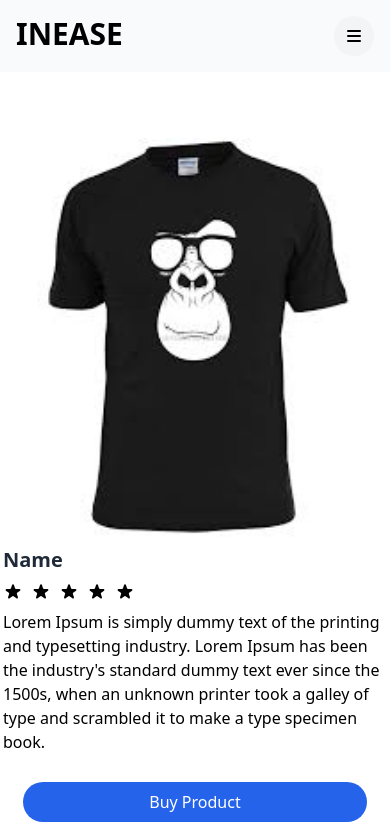
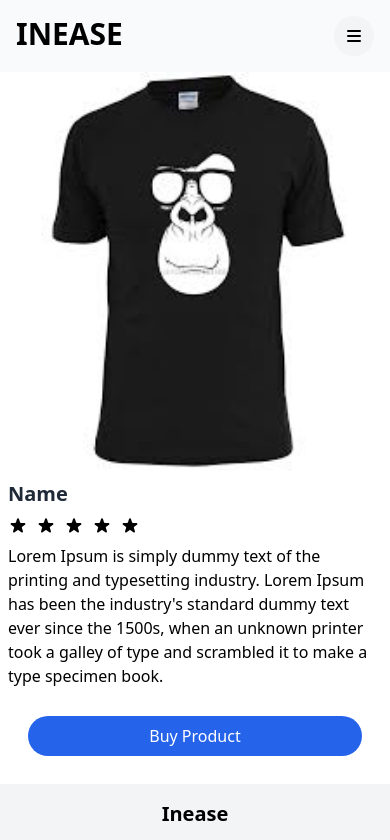
Before and after one commit to gmvivekanandan/inease, a Next.js app: page /1 in a window 390 px wide. Shown: the top 840 px of the page. Built offline with nearby package versions, Linux system fonts and the light colour scheme.

Commit message:
added responsive side bar

```diff
--- a/pages/[detail].js
+++ b/pages/[detail].js
@@ -2,7 +2,7 @@ import Image from "next/image";
 
 export default function Detail() {
   return (
-    <div className="h-screen flex justify-center items-center">
+    <div className="h-auto sm:h-screen flex justify-center items-center">
       <div className="flex flex-col rounded-md sm:flex-row">
         <Image
           src="/images.jpeg"
@@ -55,7 +55,7 @@ export default function Detail() {
               <path d="M9.049 2.927c.3-.921 1.603-.921 1.902 0l1.07 3.292a1 1 0 00.95.69h3.462c.969 0 1.371 1.24.588 1.81l-2.8 2.034a1 1 0 00-.364 1.118l1.07 3.292c.3.921-.755 1.688-1.54 1.118l-2.8-2.034a1 1 0 00-1.175 0l-2.8 2.034c-.784.57-1.838-.197-1.539-1.118l1.07-3.292a1 1 0 00-.364-1.118L2.98 8.72c-.783-.57-.38-1.81.588-1.81h3.461a1 1 0 00.951-.69l1.07-3.292z" />
             </svg>
           </div>
-          <p className="w-96 flex-grow">
+          <p className="w-auto sm:w-96 overflow-auto flex-grow">
             Lorem Ipsum is simply dummy text of the printing and typesetting
             industry. Lorem Ipsum has been the industry's standard dummy text
             ever since the 1500s, when an unknown printer took a galley of type
```
